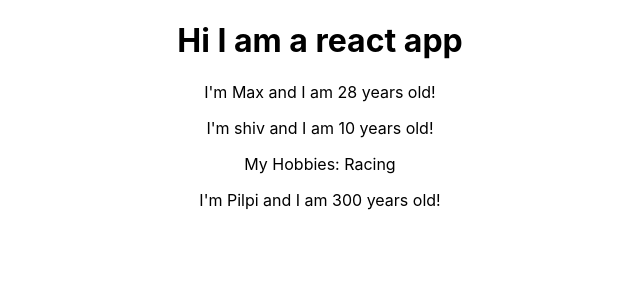
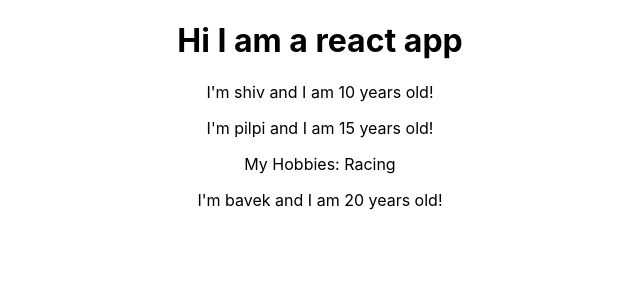
Before and after one commit to shivdotpy/react-complete-guide, a React (Create React App) app: page / in a window 1280 px wide. Shown: the top 300 px of the page, without its empty margins (320-960 px from the left). Built offline with nearby package versions, Linux system fonts and the light colour scheme.

Commit message:
37 state basic

```diff
--- a/src/App.js
+++ b/src/App.js
@@ -3,13 +3,33 @@
 import Person from './Person/Person'
 
 class App extends Component {
+
+
+  state = {
+    persons: [
+      {
+        name: 'shiv',
+        age: 10
+      },
+      {
+        name: 'pilpi',
+        age: 15
+      },
+      {
+        name: 'bavek',
+        age: 20
+      }
+    ]
+
+  }
+
   render() {
     return (
       <div className="App">
         <h1>Hi I am a react app</h1>
-        <Person name="Max" age="28"></Person>
-        <Person name="shiv" age="10">My Hobbies: Racing</Person>
-        <Person name="Pilpi" age="300"></Person>
+        <Person name={this.state.persons[0].name} age={this.state.persons[0].age}></Person>
+        <Person name={this.state.persons[1].name} age={this.state.persons[1].age}>My Hobbies: Racing</Person>
+        <Person name={this.state.persons[2].name} age={this.state.persons[2].age}></Person>
       </div>
     );
   }
```
